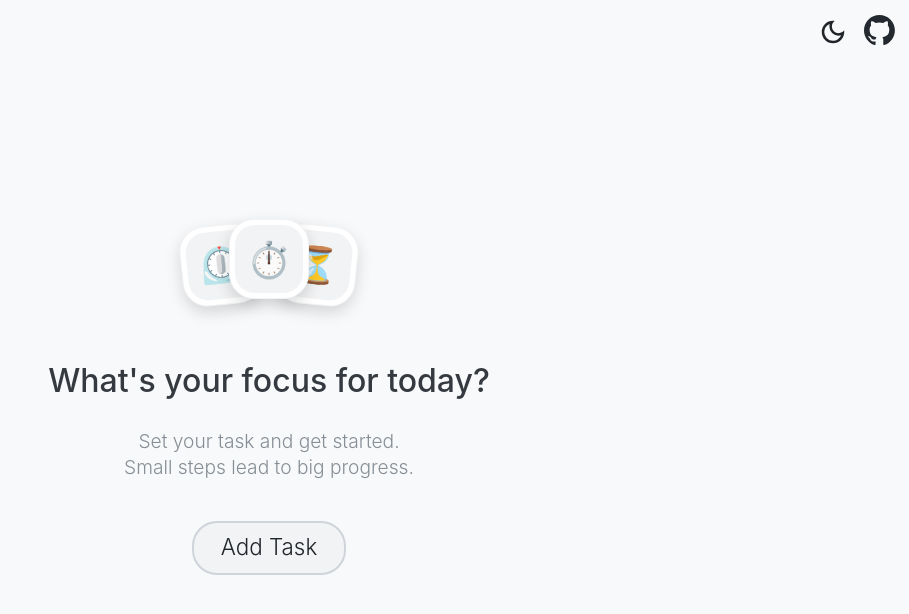
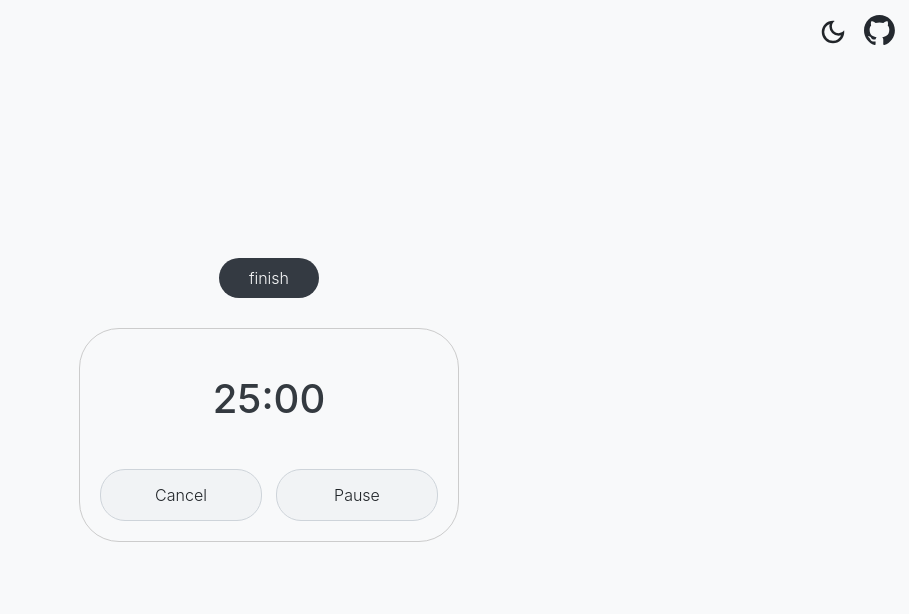
Before and after one commit to ckdgus1010/pomodoro_timer, a React (Vite) app: page / in a window 1280 px wide. Shown: the top 614 px of the page, without its empty margins (371-1280 px from the left). Built offline with nearby package versions, Linux system fonts and the light colour scheme; a web font is replaced by a local one.

Commit message:
styles: To Do Timer 탭 레이아웃 제작

```diff
--- a/src/App.tsx
+++ b/src/App.tsx
@@ -7,6 +7,7 @@ import ToDo from "./components/to-do/ToDo";
 import { useAtomValue } from "jotai";
 import { tabAtom } from "./atoms/tabAtom";
 import { Tabs } from "./enums/tabs";
+import ToDoTimer from "./components/to-do-timer/ToDoTimer";
 
 const Container = styled.div`
     height: 100vh;
@@ -23,8 +24,9 @@ function App() {
             <GlobalStyle />
             <Header />
             <Container>
-                {currentTab === Tabs.Home && <NoTaskBox />}
-                {currentTab === Tabs.Task && <ToDo />}
+                {/* {currentTab === Tabs.Home && <NoTaskBox />}
+                {currentTab === Tabs.Task && <ToDo />} */}
+                <ToDoTimer />
             </Container>
         </ThemeProvider>
     );
--- /dev/null
+++ b/src/components/to-do-timer/Button.tsx
@@ -0,0 +1,33 @@
+import { styled } from "styled-components";
+
+const Btn = styled.button`
+    all: unset;
+    cursor: pointer;
+    width: 160px;
+    height: 50px;
+    background-color: ${(props) => props.theme.button.normal.bg};
+    border: 1px solid ${(props) => props.theme.button.normal.border};
+    border-radius: 25px;
+    color: ${(props) => props.theme.button.normal.text};
+    text-align: center;
+
+    &:hover {
+        background-color: ${(props) => props.theme.button.hover.bg};
+        border-color: ${(props) => props.theme.button.hover.border};
+    }
+    &:active {
+        background-color: ${(props) => props.theme.button.active.bg};
+        border-color: ${(props) => props.theme.button.active.border};
+    }
+`;
+
+interface IProps {
+    text: string;
+    onClick: () => void;
+}
+
+function Button({ text, onClick }: IProps) {
+    return <Btn onClick={onClick}>{text}</Btn>;
+}
+
+export default Button;
--- /dev/null
+++ b/src/components/to-do-timer/ToDoTimer.tsx
@@ -0,0 +1,78 @@
+import styled from "styled-components";
+import Button from "./Button";
+
+const Wrapper = styled.div`
+    display: flex;
+    flex-direction: column;
+    justify-content: center;
+    align-items: center;
+`;
+
+const FinishBtn = styled.button`
+    all: unset;
+    cursor: pointer;
+    margin-bottom: 30px;
+    width: 100px;
+    height: 40px;
+    border-radius: 20px;
+    background-color: ${(props) => props.theme.accentButton.normal.bg};
+    color: ${(props) => props.theme.accentButton.normal.text};
+    text-align: center;
+
+    &:hover {
+        background-color: ${(props) => props.theme.accentButton.hover.bg};
+        border-color: ${(props) => props.theme.accentButton.hover.border};
+    }
+    &:active {
+        background-color: ${(props) => props.theme.accentButton.active.bg};
+        border-color: ${(props) => props.theme.accentButton.active.border};
+    }
+`;
+
+const Tab = styled.div`
+    padding: 20px;
+    min-width: 380px;
+    border: 1px solid #ccc;
+    border-radius: 40px;
+    display: flex;
+    flex-direction: column;
+    justify-content: space-around;
+    align-items: center;
+`;
+
+const Timer = styled.div`
+    margin: 30px 0 50px 0;
+    color: ${(props) => props.theme.text.title};
+    font-size: 2.5rem;
+    font-weight: 500;
+`;
+
+const Buttons = styled.div`
+    width: 100%;
+    display: flex;
+    justify-content: space-between;
+    align-items: center;
+`;
+
+function ToDoTimer() {
+    return (
+        <Wrapper>
+            <FinishBtn>finish</FinishBtn>
+            <Tab>
+                <Timer>25:00</Timer>
+                <Buttons>
+                    <Button
+                        text={"Cancel"}
+                        onClick={() => console.log("Cancel")}
+                    />
+                    <Button
+                        text={"Pause"}
+                        onClick={() => console.log("Pause")}
+                    />
+                </Buttons>
+            </Tab>
+        </Wrapper>
+    );
+}
+
+export default ToDoTimer;
```
